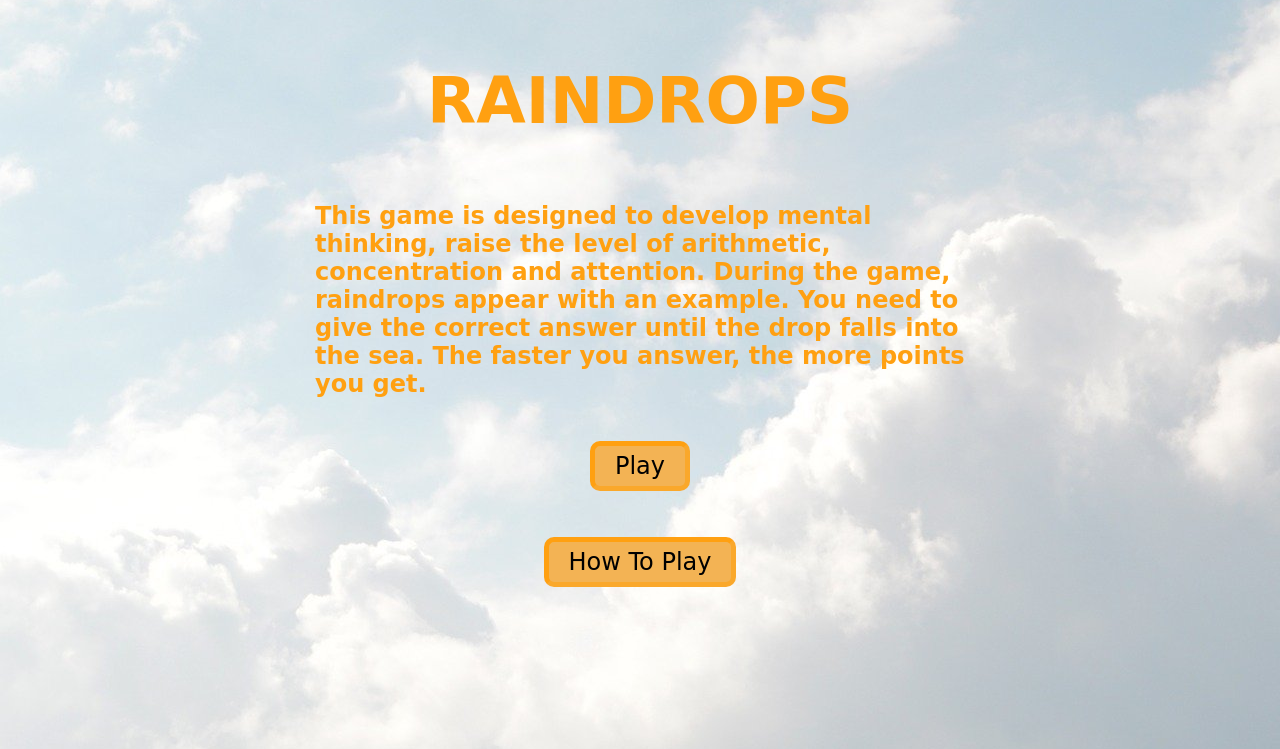
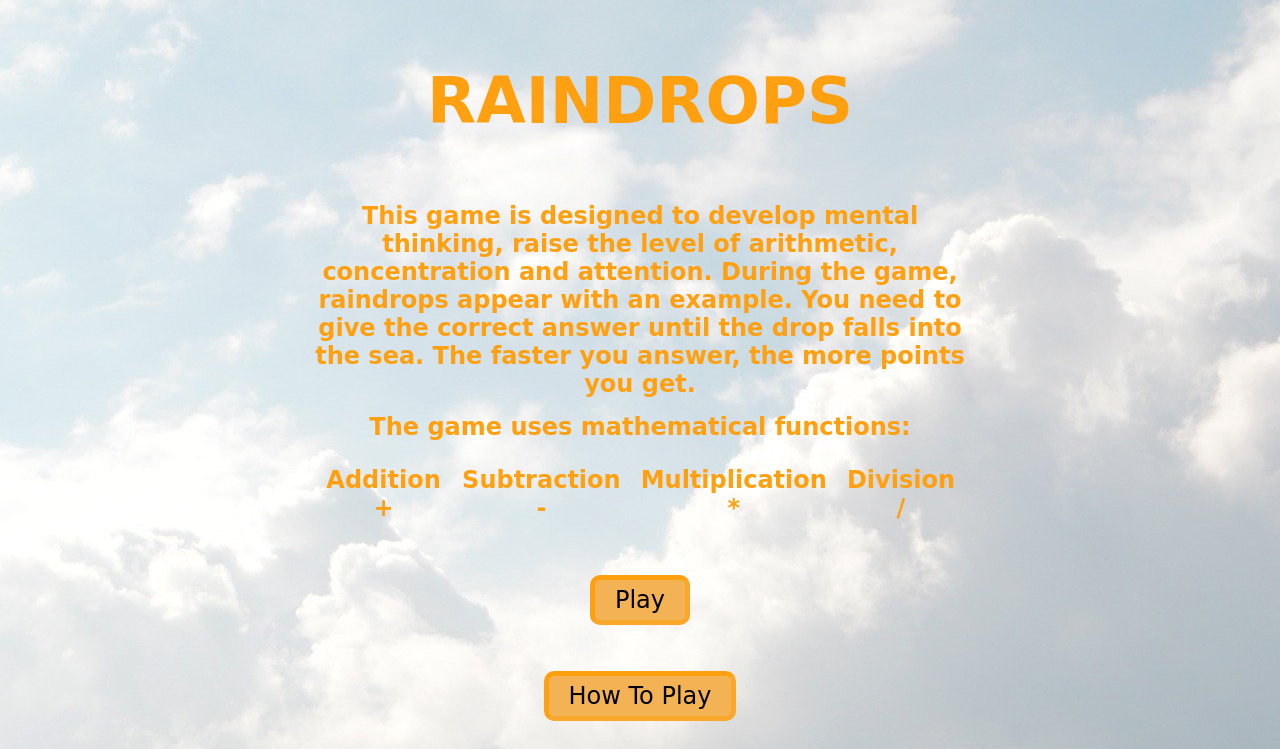
Before and after one commit to UladSasnouski/Raindrops, a plain HTML site: page index.html in a window 1280 px wide. Shown: the top 749 px of the page. Drawn offline with Linux system fonts and the light colour scheme; a web font is replaced by a local one.

Commit message:
feat: fix bags

```diff
--- a/index.html
+++ b/index.html
@@ -18,6 +18,13 @@
             </div>
             <div class="login-text">
                 <p>This game is designed to develop mental thinking, raise the level of arithmetic, concentration and attention. During the game, raindrops appear with an example. You need to give the correct answer until the drop falls into the sea. The faster you answer, the more points you get.</p>
+                <p>The game uses mathematical functions:</p>
+                <div class="rows">
+                    <p>Addition +</p>
+                    <p>Subtraction -</p>
+                    <p>Multiplication *</p>
+                    <p>Division /</p>
+                </div>
             </div>
             <div class="login-buttons">
                 <div class="play-button">
--- a/main.js
+++ b/main.js
@@ -161,7 +161,7 @@ function startGame () {
             drops[i].positionY += setGravity;
             drops[i].div.style.top = drops[i].positionY + 'px';
 
-            if ( drops[i].positionY + 100 >= video.getBoundingClientRect().top) {
+            if ( drops[i].positionY + 100 >= video.getBoundingClientRect().top && drops[i].status === true) {
                 drops[i].div.remove();
                 height += 50;
                 footer.style.height = height + 'px';
@@ -197,6 +197,7 @@ function compare () {
             drops[i].div.classList.add("destroy");
             soundAllow.play();
             control = false;
+            drops[i].status = false;
             setTimeout( function() {
                 drops[i].div.remove();
                 if ( scoreTop >= 10) {
@@ -219,6 +220,7 @@ function compare () {
             soundAllow.play();
             control = false;
             bonus = false;
+            drops[i].status = false;
             setTimeout( function() {
                 switch (drops.length) {
                     case 1:
--- a/style.css
+++ b/style.css
@@ -158,6 +158,10 @@ img {
   flex-direction: row;
 }
 
+.rows p {
+  padding: 10px;
+}
+
 .score {
   display: flex;
   justify-content: center;
@@ -240,7 +244,6 @@ img {
 .login-title,
 .login-text {
   margin-top: 5%;
-  display: flex;
   align-items: center;
   justify-content: center;
   max-width: 650px;
@@ -253,6 +256,8 @@ p {
   color: rgb(255, 160, 17);
   position: relative;
   margin: 0;
+  padding-bottom: 15px;
+  text-align: center;
 }
 
 h1 {
@@ -416,7 +421,6 @@ button:active {
 @media only screen and (max-width: 360px) {
   .login-title, .login-text {
     margin-top: 5%;
-    display: flex;
     align-items: center;
     justify-content: center;
     max-width: 550px;
@@ -437,6 +441,7 @@ button:active {
     color: rgb(255, 160, 17);
     position: relative;
     margin: 0;
+    padding-bottom: 5px;
   }
   h5 {
     font-family: 'Cabin Sketch', cursive;
```
